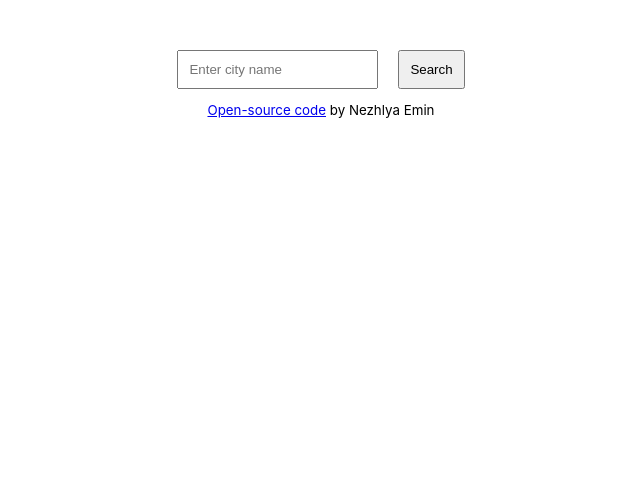
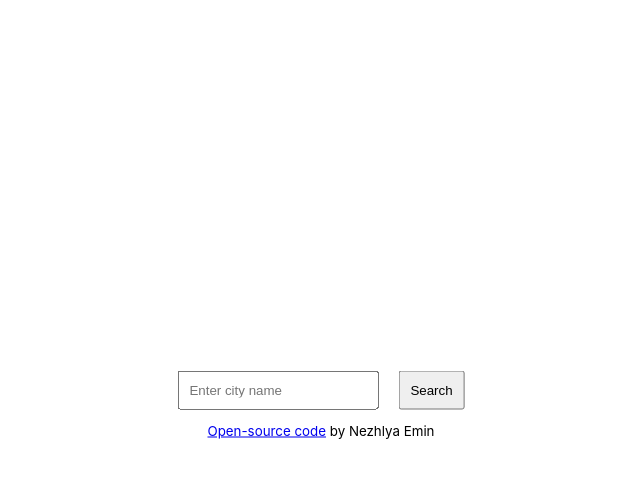
Before and after one commit to Nezhlya/react-app, a React (Create React App) app: page / in a window 1280 px wide. Shown: the top 478 px of the page, without its empty margins (319-959 px from the left). Built offline with nearby package versions, Linux system fonts and the light colour scheme.

Commit message:
centered

```diff
--- a/src/App.css
+++ b/src/App.css
@@ -1,4 +1,7 @@
 .App {
   text-align: center;
-  margin:40px;
+ position: absolute;
+ top:50%;
+ right:50%;
+ transform: translate(50%, -50%);
 }
--- a/src/App.js
+++ b/src/App.js
@@ -7,7 +7,7 @@ export default function App() {
   return (
     <div className="App container">
       <header className="App-header">
-        <SearchEngine />
+        <SearchEngine value="Hell" />
         <small>
           <a
             href="https://github.com/Nezhlya/react-app"
--- a/src/component/SearchEngine.css
+++ b/src/component/SearchEngine.css
@@ -1,3 +1,4 @@
+
 .form{
     margin:10px;
     padding: 10px;
```
